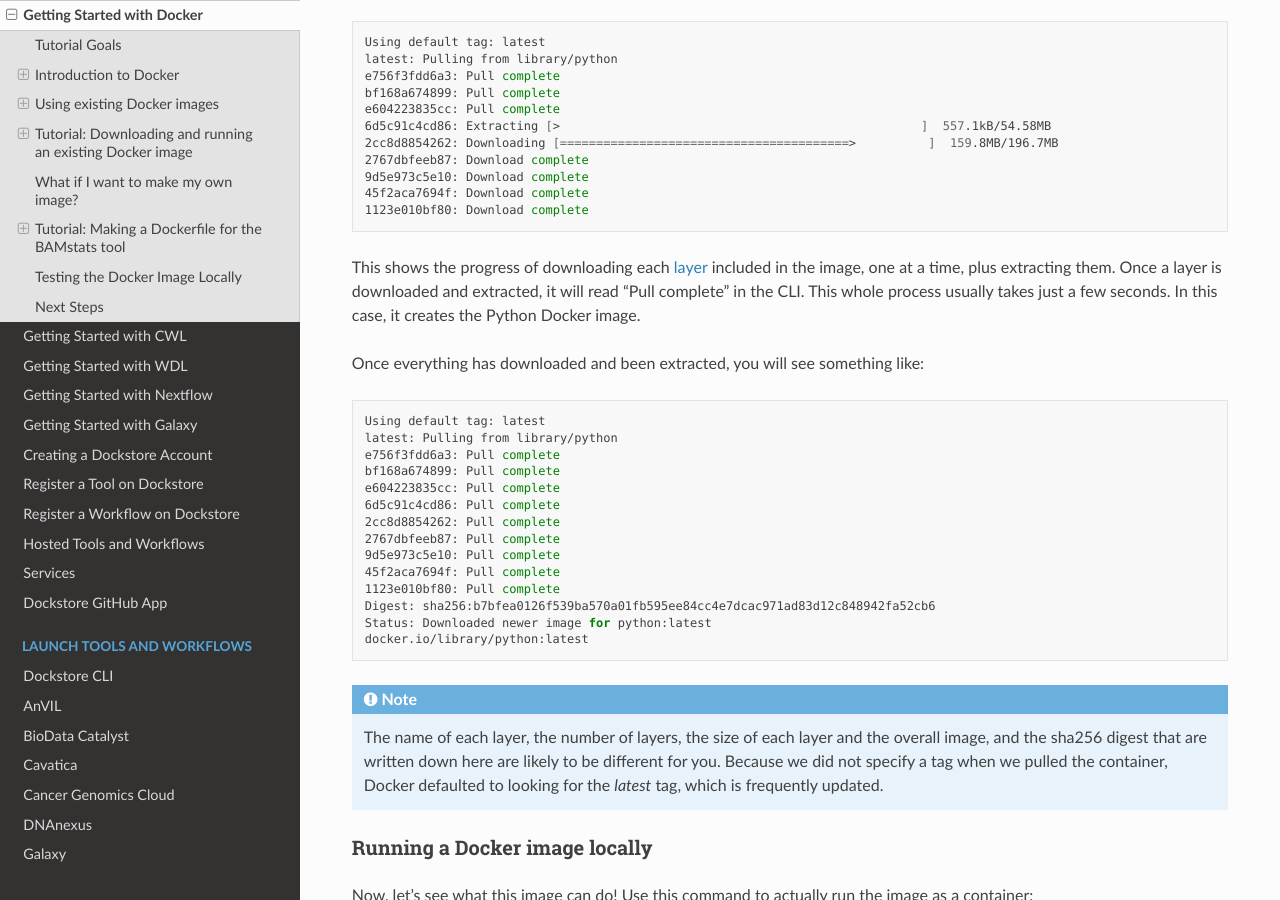
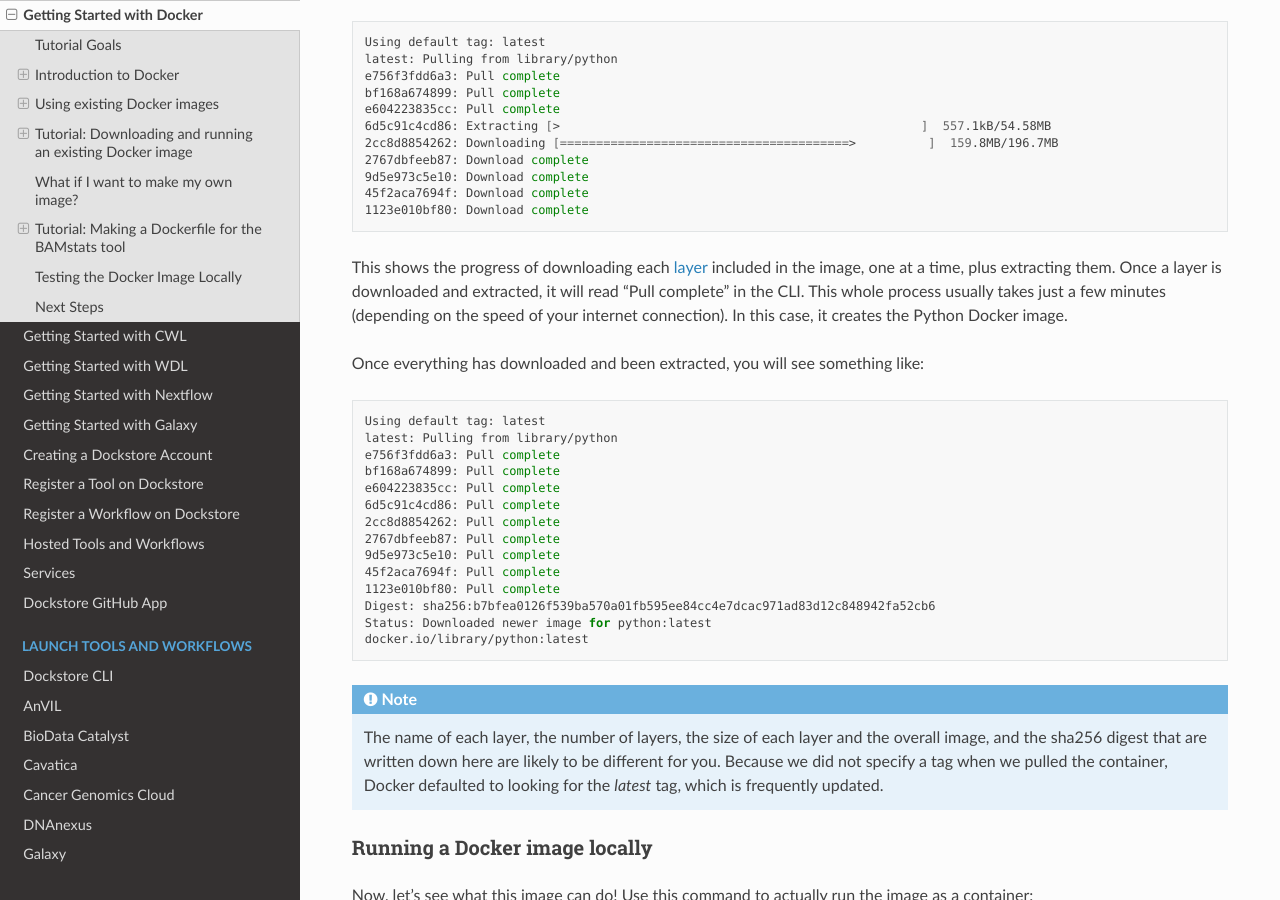
Before and after one commit to dockstore/dockstore-documentation, a Sphinx documentation site: the page built from docs/getting-started/getting-started-with-docker.rst, in a window 1280 px wide and 900 px high, scrolled down 4725 px. Built offline with Sphinx 7.4.7 and the Read the Docs theme 2.0.0, drawn with Linux system fonts in a browser that asks for light colours.

Commit message:
Charles' suggestions

```diff
--- a/docs/getting-started/getting-started-with-docker.rst
+++ b/docs/getting-started/getting-started-with-docker.rst
@@ -111,7 +111,7 @@ The response will, at first, look a bit like this:
     45f2aca7694f: Download complete
     1123e010bf80: Download complete
 
-This shows the progress of downloading each :ref:`dict layer` included in the image, one at a time, plus extracting them. Once a layer is downloaded and extracted, it will read "Pull complete" in the CLI. This whole process usually takes just a few seconds. In this case, it creates the Python Docker image.
+This shows the progress of downloading each :ref:`dict layer` included in the image, one at a time, plus extracting them. Once a layer is downloaded and extracted, it will read "Pull complete" in the CLI. This whole process usually takes just a few minutes (depending on the speed of your internet connection). In this case, it creates the Python Docker image.
 
 Once everything has downloaded and been extracted, you will see something like:
 
@@ -299,7 +299,7 @@ on building your Docker image on Quay.io we recommend their
 Build a Docker Image
 ~~~~~~~~~~~~~~~~~~~~
 
-Now that you've created the ``Dockerfile``, the next step is to build the image. Install `Docker Engine <https://docs.docker.com/engine/install/ubuntu/>`__ or `Docker Desktop <https://docs.docker.com/desktop/linux/install/>`__ if you have not done so already. Once it is installed, you can use this command to build your Docker image:
+Now that you've created the ``Dockerfile``, the next step is to build the image. Install `Docker Engine <https://docs.docker.com/engine/install/ubuntu/>`__ or `Docker Desktop <https://docs.docker.com/desktop/#download-and-install>`__ if you have not done so already. Once it is installed, you can use this command to build your Docker image:
 
 ::
 
```
